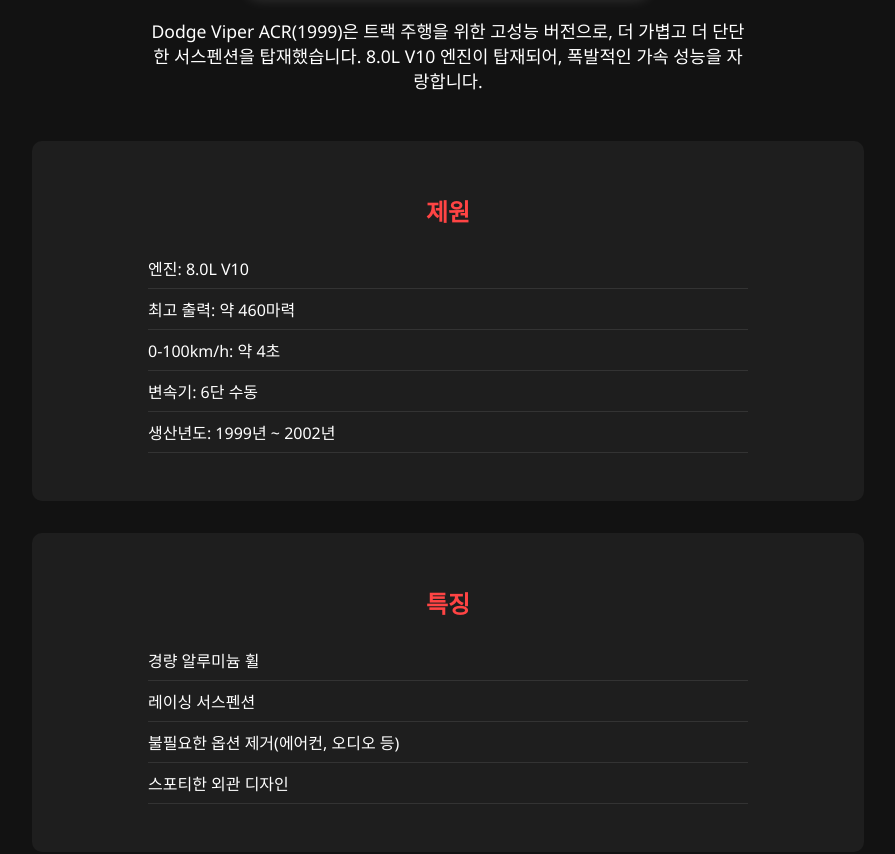
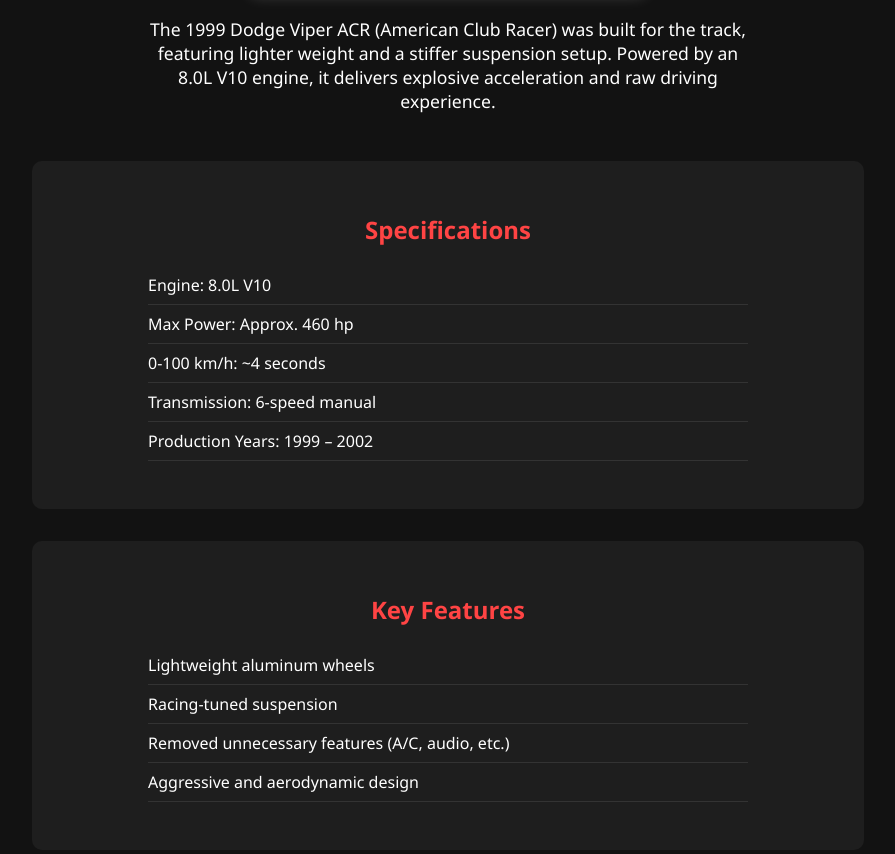
Before and after one commit to officeshinyujun/tapie-ttalcack, a plain HTML site: page index.html in a window 1280 px wide. Shown: the part 509-1363 px from the top of the page, without its empty margins (192-1087 px from the left). Drawn offline with Linux system fonts and the light colour scheme.

Commit message:
feat/to english

```diff
--- a/index.html
+++ b/index.html
@@ -1,44 +1,43 @@
-<!-- index.html -->
 <!DOCTYPE html>
-<html lang="ko">
+<html lang="en">
 <head>
   <meta charset="UTF-8">
   <meta name="viewport" content="width=device-width, initial-scale=1">
-  <title>Dodge Viper ACR (1세대)</title>
+  <title>Dodge Viper ACR (1st Gen)</title>
   <link rel="stylesheet" href="style.css">
 </head>
 <body>
   <header>
     <h1>Dodge Viper ACR</h1>
-    <p>1세대 아메리칸 머슬의 정점</p>
+    <p>The Pinnacle of 1st Gen American Muscle</p>
   </header>
 
   <section class="intro">
     <img src="https://hips.hearstapps.com/hmg-prod/amv-prod-cad-assets/images/08q1/267367/2008-dodge-viper-srt10-acr-photo-161901-s-original.jpg" alt="Dodge Viper ACR" />
     <p>
-      Dodge Viper ACR(1999)은 트랙 주행을 위한 고성능 버전으로, 더 가볍고 더 단단한 서스펜션을 탑재했습니다.
-      8.0L V10 엔진이 탑재되어, 폭발적인 가속 성능을 자랑합니다.
+      The 1999 Dodge Viper ACR (American Club Racer) was built for the track, featuring lighter weight and a stiffer suspension setup.
+      Powered by an 8.0L V10 engine, it delivers explosive acceleration and raw driving experience.
     </p>
   </section>
 
   <section class="specs">
-    <h2>제원</h2>
+    <h2>Specifications</h2>
     <ul>
-      <li>엔진: 8.0L V10</li>
-      <li>최고 출력: 약 460마력</li>
-      <li>0-100km/h: 약 4초</li>
-      <li>변속기: 6단 수동</li>
-      <li>생산년도: 1999년 ~ 2002년</li>
+      <li>Engine: 8.0L V10</li>
+      <li>Max Power: Approx. 460 hp</li>
+      <li>0-100 km/h: ~4 seconds</li>
+      <li>Transmission: 6-speed manual</li>
+      <li>Production Years: 1999 – 2002</li>
     </ul>
   </section>
 
   <section class="features">
-    <h2>특징</h2>
+    <h2>Key Features</h2>
     <ul>
-      <li>경량 알루미늄 휠</li>
-      <li>레이싱 서스펜션</li>
-      <li>불필요한 옵션 제거(에어컨, 오디오 등)</li>
-      <li>스포티한 외관 디자인</li>
+      <li>Lightweight aluminum wheels</li>
+      <li>Racing-tuned suspension</li>
+      <li>Removed unnecessary features (A/C, audio, etc.)</li>
+      <li>Aggressive and aerodynamic design</li>
     </ul>
   </section>
 
```
